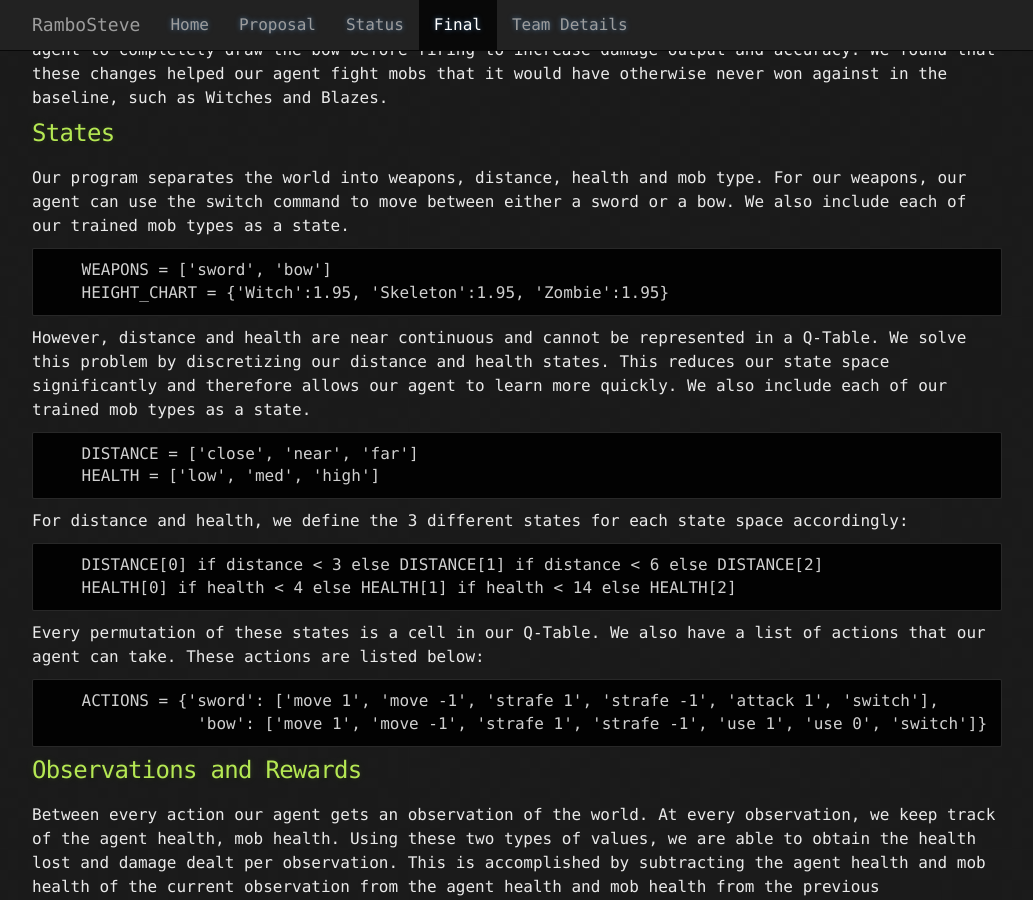
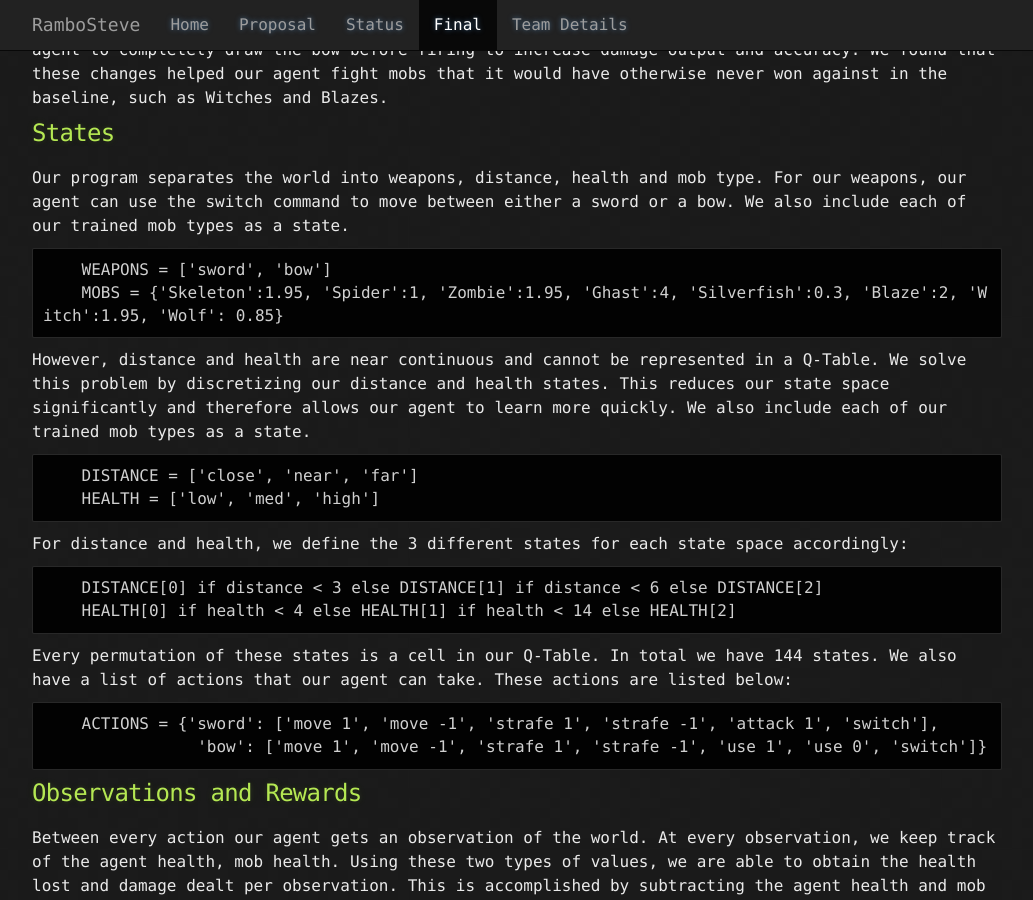
Before and after one commit to rlee97/RamboSteve, a Jekyll site: the page built from docs/final.md, in a window 1280 px wide and 900 px high, scrolled down 2343 px. Shown: the whole window, without its empty margins (123-1156 px from the left). Built offline with Jekyll 4.4.1, drawn with Linux system fonts in a browser that asks for light colours; formulas are drawn with MathJax 3.

```diff
--- a/docs/final.md
+++ b/docs/final.md
@@ -51,7 +51,7 @@ After some changes we realized that our epsilon was not working as we expected.
 Our program separates the world into weapons, distance, health and mob type. For our weapons, our agent can use the switch command to move between either a sword or a bow. We also include each of our trained mob types as a state.
 
         WEAPONS = ['sword', 'bow']
-        HEIGHT_CHART = {'Witch':1.95, 'Skeleton':1.95, 'Zombie':1.95}
+        MOBS = {'Skeleton':1.95, 'Spider':1, 'Zombie':1.95, 'Ghast':4, 'Silverfish':0.3, 'Blaze':2, 'Witch':1.95, 'Wolf': 0.85}
 
 
 However, distance and health are near continuous and cannot be represented in a Q-Table. We solve this problem by discretizing our distance and health states. This reduces our state space significantly and therefore allows our agent to learn more quickly. We also include each of our trained mob types as a state.
@@ -64,7 +64,7 @@ For distance and health, we define the 3 different states for each state space a
         DISTANCE[0] if distance < 3 else DISTANCE[1] if distance < 6 else DISTANCE[2]
         HEALTH[0] if health < 4 else HEALTH[1] if health < 14 else HEALTH[2]
 
-Every permutation of these states is a cell in our Q-Table. We also have a list of actions that our agent can take. These actions are listed below:
+Every permutation of these states is a cell in our Q-Table. In total we have 144 states. We also have a list of actions that our agent can take. These actions are listed below:
 
         ACTIONS = {'sword': ['move 1', 'move -1', 'strafe 1', 'strafe -1', 'attack 1', 'switch'],
                     'bow': ['move 1', 'move -1', 'strafe 1', 'strafe -1', 'use 1', 'use 0', 'switch']}
```
Also changed, not shown: other parts of docs/final.md (+2 -0 lines).
